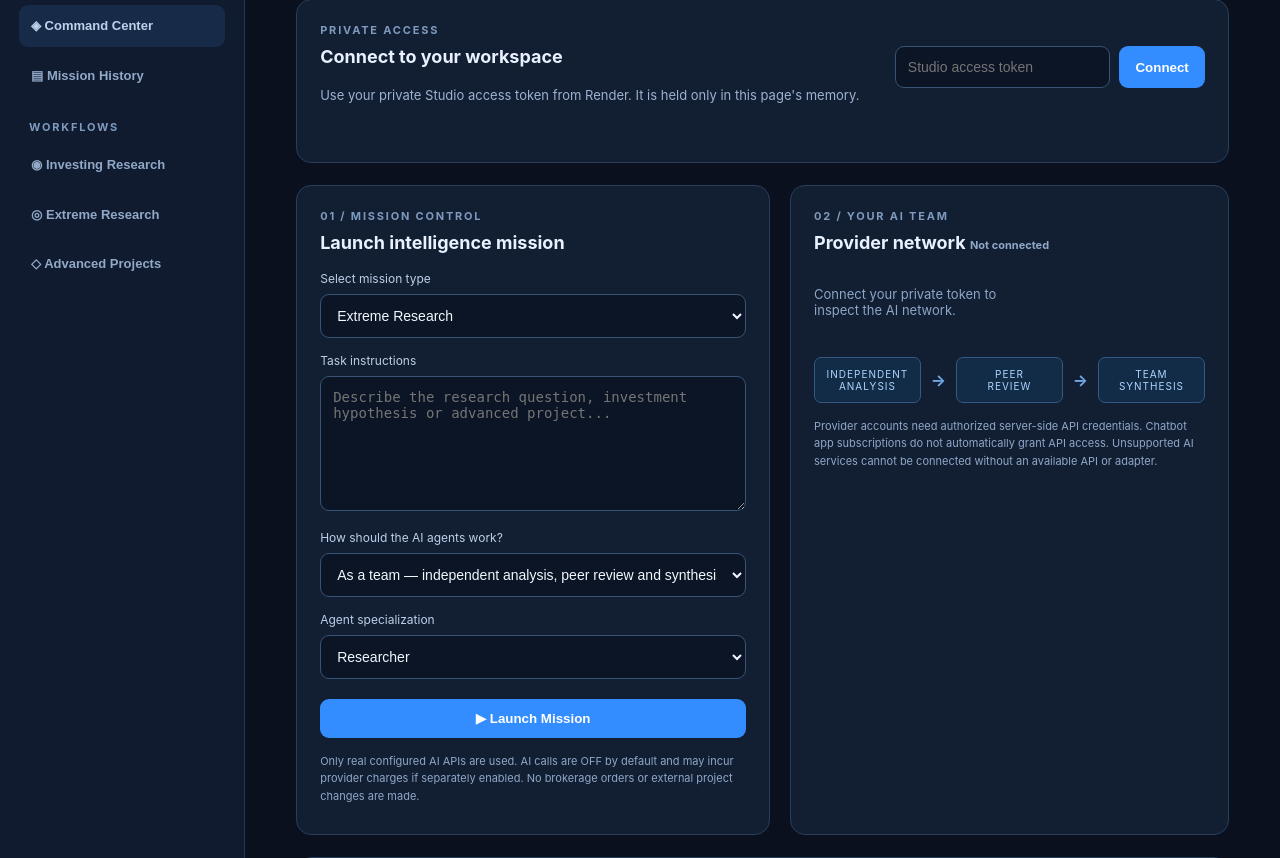
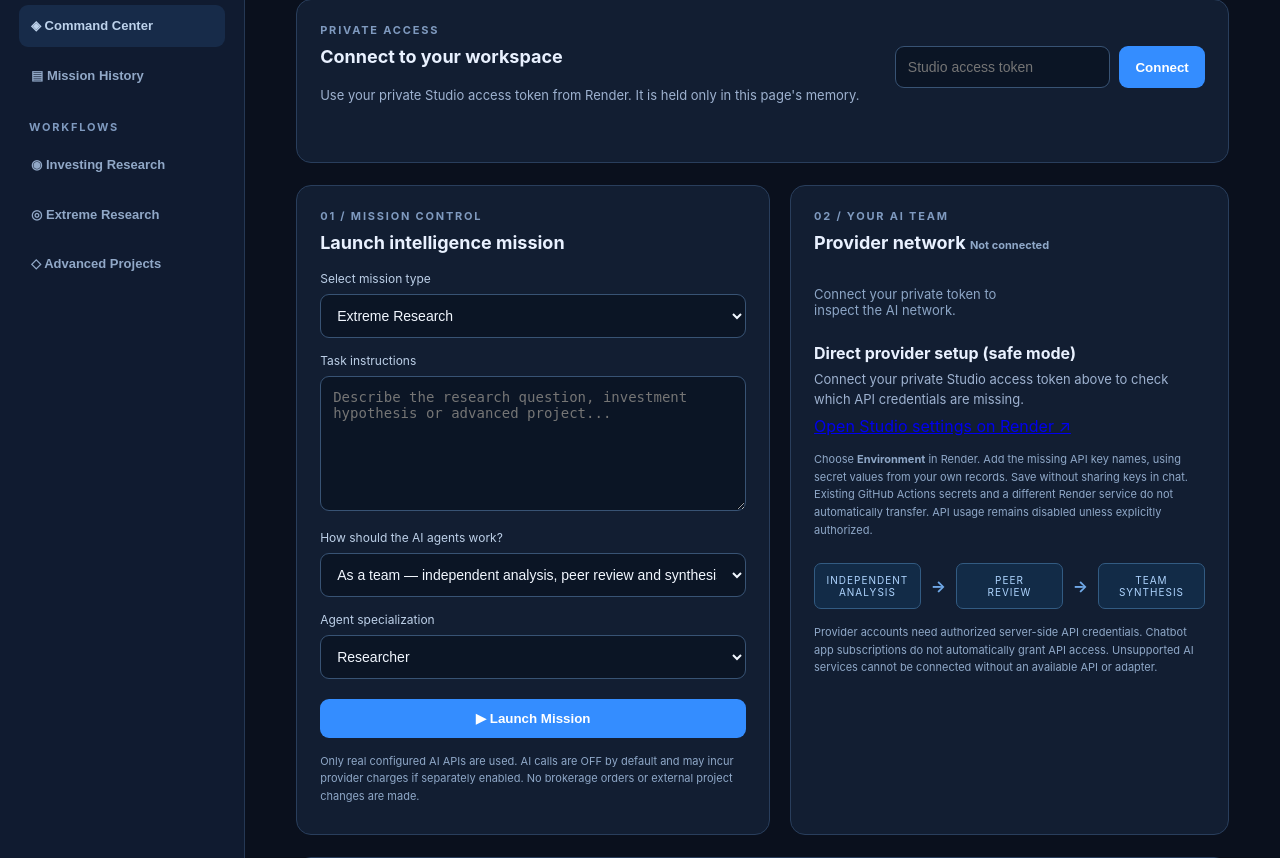
Before and after one commit to jacarney1990/alpaca-paper-monitor, a Flask app: page / in a window 1280 px wide. Shown: the part 162-1020 px from the top of the page. Run offline with Flask 3, Linux system fonts and the light colour scheme.

Commit message:
Explain direct API key setup in the Studio

```diff
--- a/ai_studio/templates/index.html
+++ b/ai_studio/templates/index.html
@@ -16,6 +16,13 @@
 <p class="fine">Only real configured AI APIs are used. AI calls are OFF by default and may incur provider charges if separately enabled. No brokerage orders or external project changes are made.</p>
 </section>
 <section class="panel"><div class="eyebrow">02 / YOUR AI TEAM</div><h2>Provider network <small id="count">Not connected</small></h2><div id="providers" class="providers"><div class="empty">Connect your private token to inspect the AI network.</div></div><div id="usage" class="notice"></div>
+<div class="setup panel-mini" id="provider-setup" aria-live="polite">
+<strong>Direct provider setup (safe mode)</strong>
+<p id="provider-guidance">Connect your private Studio access token above to check which API credentials are missing.</p>
+<div id="missing-keys" class="missing-keys"></div>
+<a class="setup-link" href="https://dashboard.render.com/web/srv-dbaedtbncjis73d8hm60" target="_blank" rel="noopener noreferrer">Open Studio settings on Render ↗</a>
+<p class="fine">Choose <b>Environment</b> in Render. Add the missing API key names, using secret values from your own records. Save without sharing keys in chat. Existing GitHub Actions secrets and a different Render service do not automatically transfer. API usage remains disabled unless explicitly authorized.</p>
+</div>
 <div class="phase"><span>INDEPENDENT<br>ANALYSIS</span><b>→</b><span>PEER<br>REVIEW</span><b>→</b><span>TEAM<br>SYNTHESIS</span></div>
 <p class="fine">Provider accounts need authorized server-side API credentials. Chatbot app subscriptions do not automatically grant API access. Unsupported AI services cannot be connected without an available API or adapter.</p>
 </section></div>
```
